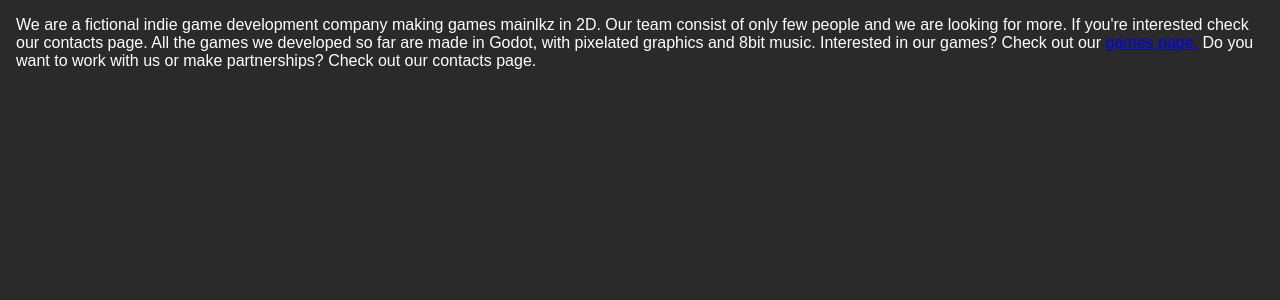
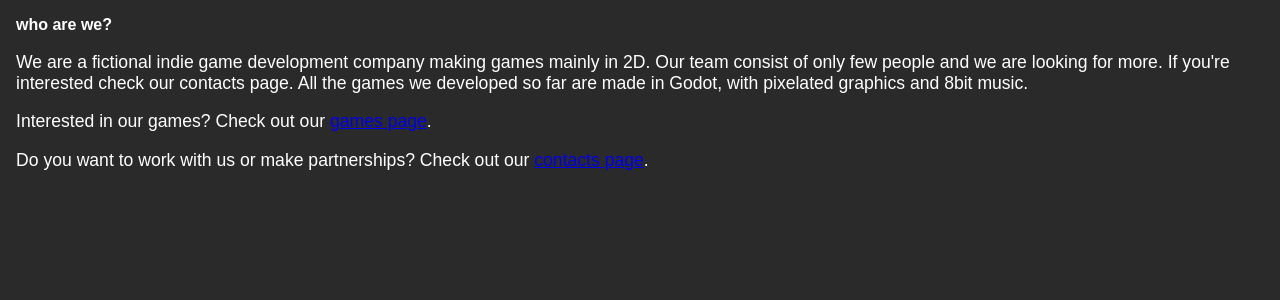
Before and after one commit to MichalPKN/mia-games, a PHP site: page / in a window 1280 px wide. Shown: the part 106-406 px from the top of the page. Run offline with PHP 8.4, Linux system fonts and the light colour scheme; style sheets or scripts are compiled from the project's sources.

Commit message:
home page update

```diff
--- a/data/home.html
+++ b/data/home.html
@@ -1,7 +1,8 @@
-<div class=content>
-    <p>We are a fictional indie game development company making games mainlkz in 2D.
+<div class="content home">
+    <h2>who are we?</h2>
+    <p>We are a fictional indie game development company making games mainly in 2D.
         Our team consist of only few people and we are looking for more. If you're interested check our contacts page.
-        All the games we developed so far are made in Godot, with pixelated graphics and 8bit music.
-        Interested in our games? Check out our <a href="games">games page.</a>
-        Do you want to work with us or make partnerships? Check out our contacts page.</p>
+        All the games we developed so far are made in Godot, with pixelated graphics and 8bit music. </p>
+    <p>Interested in our games? Check out our <a href="games">games page</a>.</p>
+    <p>Do you want to work with us or make partnerships? Check out our <a href="contacts">contacts page</a>.</p>
 </div>
--- /dev/null
+++ b/style/_home.scss
@@ -0,0 +1,6 @@
+.home{
+    p{
+        font-size: 1.1em;
+        margin-top: 1em;
+    }
+}
--- a/style/style.scss
+++ b/style/style.scss
@@ -1,3 +1,4 @@
 @import "normalize";
 @import "header";
 @import "games";
+@import "home";
```
